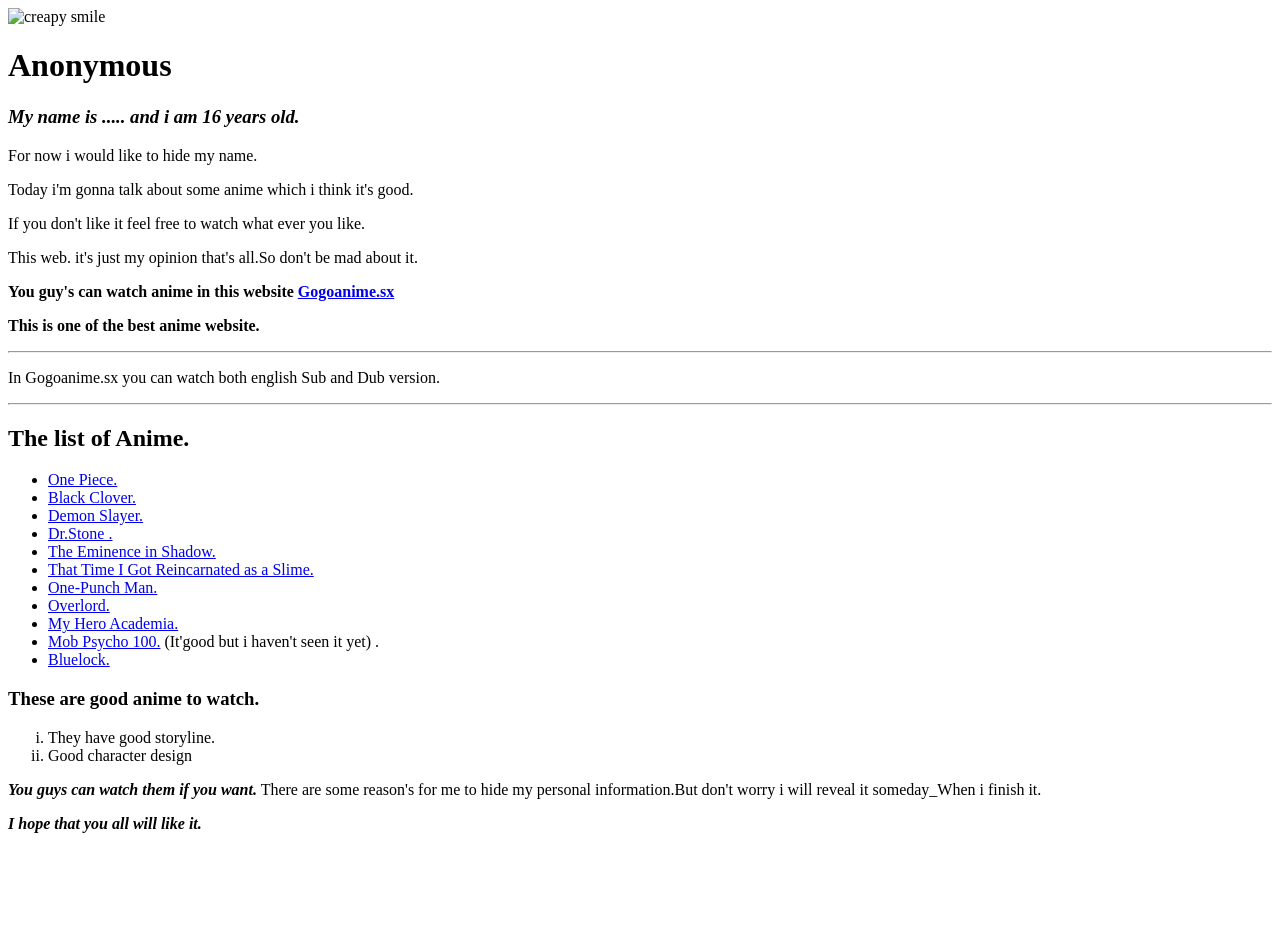
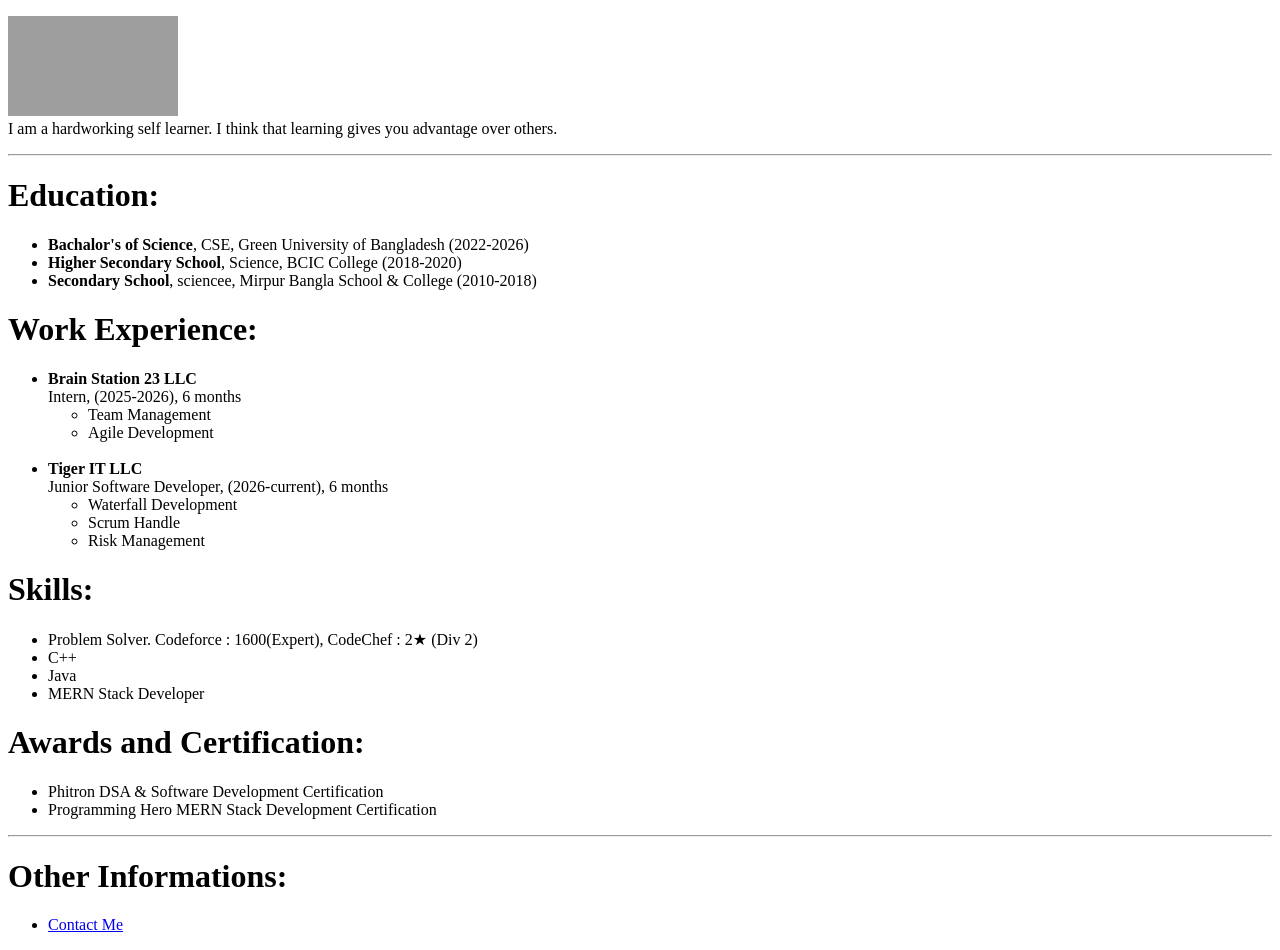
Before and after one commit to sifatislive/my-portfolio, a plain HTML site: page index.html in a window 1280 px wide. Before the commit the page ends 849 px from the top, so only its background shows below. Drawn offline with Linux system fonts and the light colour scheme; grey boxes are pictures that could not be loaded.

Commit message:
main file

```diff
--- a/index.html
+++ b/index.html
@@ -1,68 +1,79 @@
 <!DOCTYPE html>
-<html>
+<html lang="en">
+
 <head>
-    <meta charset="UTF-8" />
-    <title>Sifat's Personal Site</title>
+    <meta charset="UTF-8">
+    <meta name="viewport" content="width=device-width, initial-scale=1.0">
+    <title>My Resume</title>
 </head>
 
-  <hr.style-eight>
-    <img
-      src="image/creapy smile-modified.png"
-      alt="creapy smile"
-      width="15%"
-      height="auto"
-    />
-    <h1>Anonymous</h1>
-    <p><h3>
-      <em
-        >My name is <strong>.....</strong> and i am
-        <strong>16 years</strong> old.</em>
-    </h3>
+<body>
+    <div>
+        <p>
+            <img src="https://static1.cbrimages.com/wordpress/wp-content/uploads/2021/09/Luffy-Laughing-in-One-Piece.jpg?q=50&fit=crop&w=1140&h=&dpr=1.5"
+                alt="My Profile Picture" height="100" width="170"> <br>
+            I am a hardworking self learner. I think that learning gives you advantage over others.
         </p>
-    <p>For now i would like to hide my name.</p>
-    <p>Today i'm gonna talk about some anime which i think it's good.</p>
-    <p>If you don't like it feel free to watch what ever you like.</p>
-    <p>This web. it's just my opinion that's all.So don't be mad about it.</p>
-    <P><strong>You guy's can watch anime in this website <a href="https://gogoanime.sx">Gogoanime.sx</a></strong></P>
-    <P><strong>This is one of the best anime website.</strong></P>
+    </div>
     <hr>
-    <p>In Gogoanime.sx you can watch both english Sub and Dub version. </p>
+    <div>
+        <h1>Education: </h1>
+        <p>
+        <ul>
+            <li><b>Bachalor's of Science</b>, CSE, Green University of Bangladesh (2022-2026)</li>
+            <li><b>Higher Secondary School</b>, Science, BCIC College (2018-2020)</li>
+            <li><b>Secondary School</b>, sciencee, Mirpur Bangla School & College (2010-2018)</li>
+        </ul>
+        </p>
+        <h1>Work Experience:</h1>
+        <p>
+        <ul>
+            <b>
+                <li>Brain Station 23 LLC</li>
+            </b>
+            Intern, (2025-2026), 6 months
+            <ul>
+                <li>Team Management</li>
+                <li>Agile Development</li>
+            </ul>
+            <br>
+            <b>
+                <li>Tiger IT LLC</li>
+            </b>
+            Junior Software Developer, (2026-current), 6 months
+            <ul>
+                <li>Waterfall Development</li>
+                <li>Scrum Handle</li>
+                <li>Risk Management</li>
+            </ul>
+        </ul>
+        </p>
+        <p>
+        <h1>Skills:</h1>
+        <ul>
+            <li>Problem Solver. Codeforce : 1600(Expert), CodeChef : 2★ (Div 2)</li>
+            <li>C++</li>
+            <li>Java</li>
+            <li>MERN Stack Developer</li>
+        </ul>
+        </p>
+        <p>
+        <h1>Awards and Certification:</h1>
+        <ul>
+            <li>Phitron DSA & Software Development Certification</li>
+            <li>Programming Hero MERN Stack Development Certification</li>
+        </ul>
+        </p>
         <hr>
-    <h2>The list of Anime.</h2>
+    </div>
+    <footer>
+        <p>
+            <h1>Other Informations:</h1>
         <ul>
-      <li>
-        <a href="https://gogoanime.sx/watch/one-piece.ov8/ep-1">One Piece.</a></li>
-      <li>
-        <a href="https://gogoanime.sx/watch/black-clover.v2k6/ep-1">Black Clover.</a></li>
-      <li>
-        <a href="https://gogoanime.sx/watch/demon-slayer-kimetsu-no-yaiba.6q67/ep-1">Demon Slayer.</a></li>
-      <li>
-        <a href="https://gogoanime.sx/watch/dr-stone.lo6q/ep-1">Dr.Stone .</a></li>
-      <li>
-        <a href="https://gogoanime.sx/watch/the-eminence-in-shadow.4ylx/ep-1">The Eminence in Shadow.</a></li>
-      <li>
-        <a href="https://gogoanime.sx/watch/that-time-i-got-reincarnated-as-a-slime.yoqz/ep-1">That Time I Got Reincarnated as a Slime.</a></li>
-      <li>
-        <a href="https://gogoanime.sx/watch/one-punch-man.928/ep-1">One-Punch Man.</a></li>
-      <li>
-        <a href="https://gogoanime.sx/watch/overlord.o35/ep-1">Overlord.</a></li>
-      <li>
-        <a href="https://gogoanime.sx/watch/my-hero-academia.jvl2/ep-1">My Hero Academia.</a></li>
-      <li>
-        <a href="https://gogoanime.sx/watch/mob-psycho-100.80m3/ep-1">Mob Psycho 100.</a>    (It'good but i haven't seen it yet) .</li>
-      <li>
-        <a href="https://gogoanime.sx/watch/blue-lock.2o2mq/ep-1">Bluelock.</a> </li>
+            <li><a href="demo.html">Contact Me</a></li>
         </ul>
-    <h3>These are good anime to watch.</h3>
-    <ol type="i">
-      <li>They have good storyline.</li>
-      <li>Good character design</li>
-    </ol>
-    <p>
-      <em><strong>You guys can watch them if you want.</strong></em>
-      There are some reason's for me to hide my personal information.But don't
-      worry i will reveal it someday_When i finish it.
         </p>
-    <p><em><strong>I hope that you all will like it.</strong></em></p>
+    </footer>
 </body>
+
 </html>
```
Lines whose indentation alone changed are shown as unchanged.
